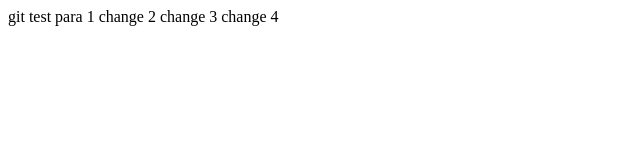
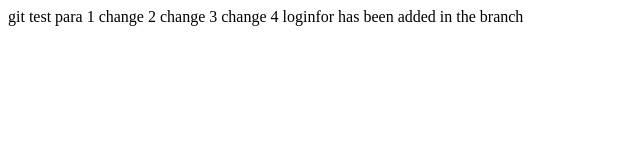
Before and after one commit to smsayeem/myTest, a plain HTML site: page index.html in a window 1280 px wide. Shown: the whole page, without its empty margins (0-640 px from the left). Drawn offline with Linux system fonts and the light colour scheme.

Commit message:
login form

```diff
--- /dev/null
+++ b/dir1/app1.js
@@ -0,0 +1 @@
+console.log("hello dir1");
--- a/index.html
+++ b/index.html
@@ -12,5 +12,7 @@
 
 	change 4
 
+	loginfor has been added in the branch
+
 </body>
 </html>
```
Also changed, not shown: login.html (added, +1 -0 lines), 1 other file.
